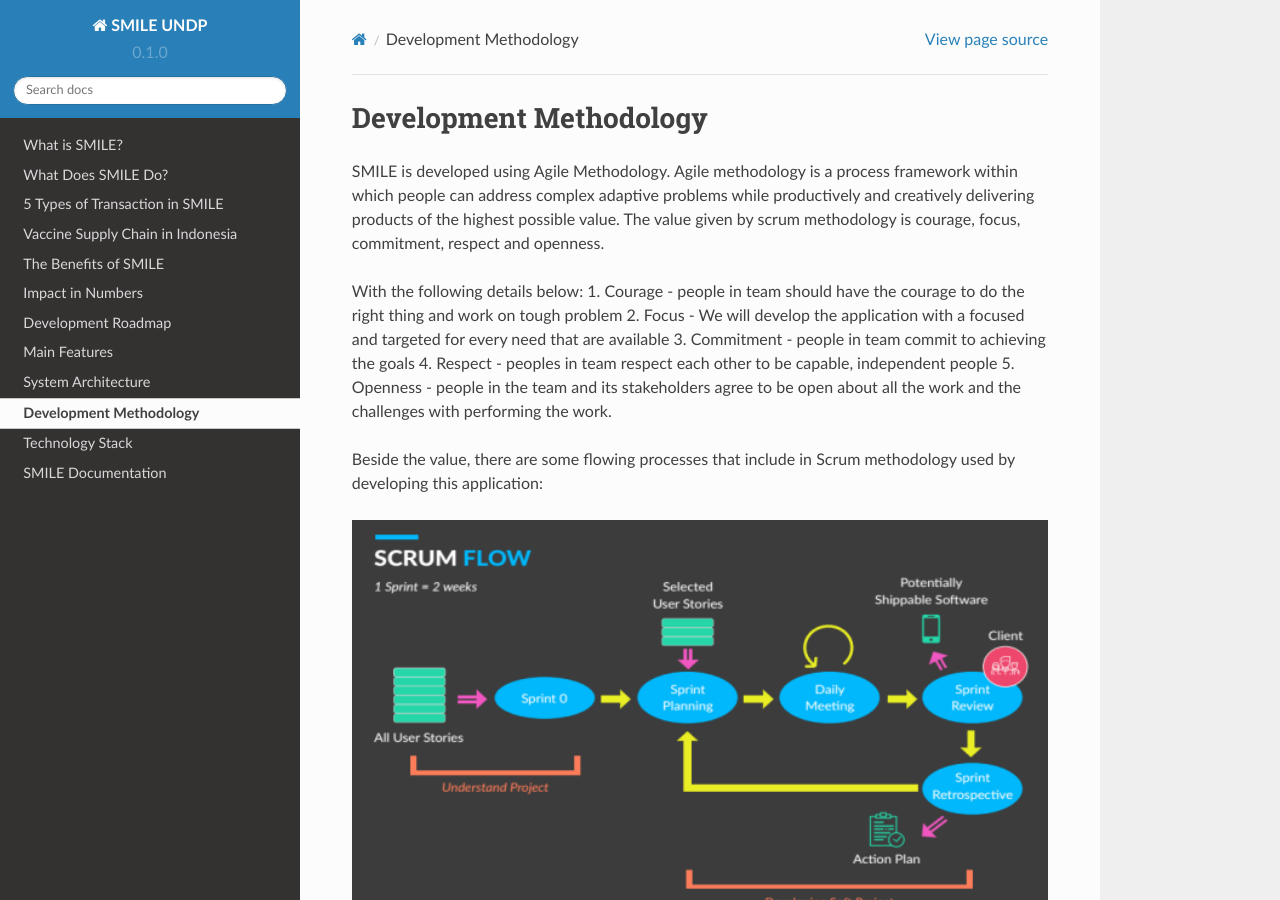
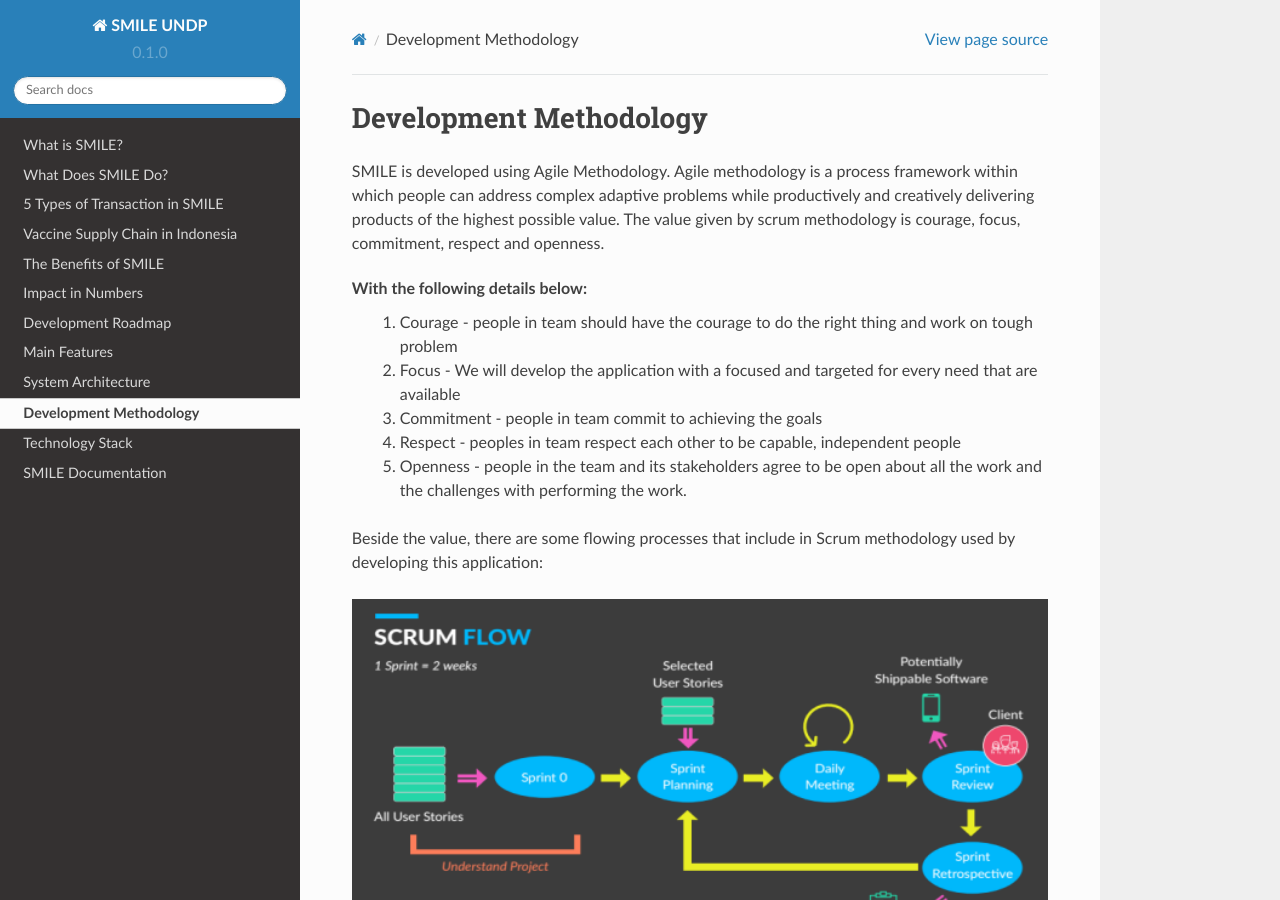
Before and after one commit to smile-indonesia/documentation, a Sphinx documentation site: the page built from docs/source/methodology.rst, in a window 1280 px wide and 900 px high. Built offline with Sphinx 7.4.7 and the Read the Docs theme 2.0.0, drawn with Linux system fonts in a browser that asks for light colours.

```diff
--- a/docs/source/methodology.rst
+++ b/docs/source/methodology.rst
@@ -4,11 +4,11 @@ Development Methodology
 SMILE is developed using Agile Methodology. Agile methodology is a process framework within which people can address complex adaptive problems while productively and creatively delivering products of the highest possible value. The value given by scrum methodology is courage, focus, commitment, respect and openness.
 
 With the following details below:
-1.	Courage - people in team should have the courage to do the right thing and work on tough problem
-2.	Focus - We will develop the application with a focused and targeted for every need that are available
-3.	Commitment - people in team commit to achieving the goals
-4.	Respect - peoples in team respect each other to be capable, independent people
-5.	Openness - people in the team and its stakeholders agree to be open about all the work and the challenges with performing the work.
+   1.	Courage - people in team should have the courage to do the right thing and work on tough problem
+   2.	Focus - We will develop the application with a focused and targeted for every need that are available
+   3.	Commitment - people in team commit to achieving the goals
+   4.	Respect - peoples in team respect each other to be capable, independent people
+   5.	Openness - people in the team and its stakeholders agree to be open about all the work and the challenges with performing the work.
 
 Beside the value, there are some flowing processes that include in Scrum methodology used by developing this application:
 
@@ -38,3 +38,6 @@ In every sprint, there is a daily meeting in the development team internally. Th
 In the scrum process after the team has worked on the project backlog. The development team will check with the client about the work that they are doing whether it is in accordance with their expectations or not. In this section, it is called Sprint Review. This Sprint Review is done to review the progress with the client every 2 weeks.
 
 In the sprint review process, if there is feedback, it can be submitted to the development team so that they can correct the errors found on the system. The development team will convey the error later in the next sprint along with the things that are done on the sprint. In this section the value found in the scrum methodology is openness.
+
+.. image:: images/dev-practice.png
+   :width: 700
```
